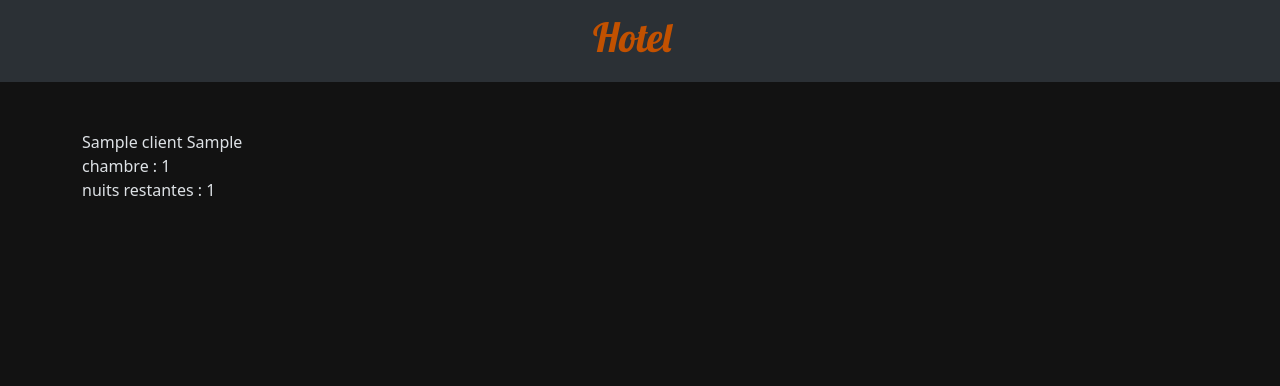
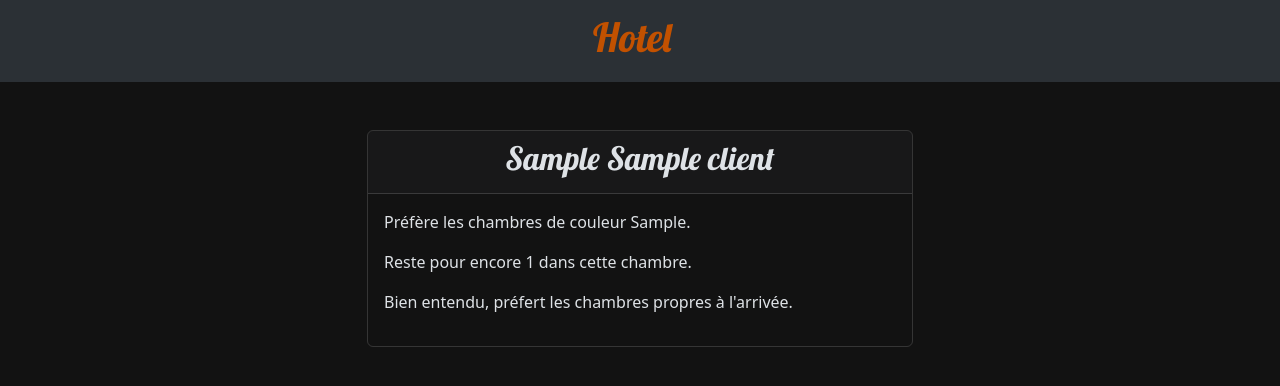
Before and after one commit to eluquemeiff/hotel, a Django app: page /client/1/ in a window 1280 px wide. Shown: the top 386 px of the page. Run offline with Django 3.2, Linux system fonts and the light colour scheme; tables that the repository leaves empty hold one stand-in row (values such as "Sample post").

Commit message:
front de mieux en mieux

```diff
--- a/hotel/templates/hotel/detail_client.html
+++ b/hotel/templates/hotel/detail_client.html
@@ -2,8 +2,20 @@
 {% load static %}
 
 {% block content %}
-{{ client.nom }}
-{{ client.prenom }} <br>
-chambre : {{ chambre.id_chambre }} <br>
-nuits restantes : {{client.nb_nuit}}
+
+<div class="row justify-content-center">
+    <div class="col-md-8 col-lg-6 col-12 ">
+        <div class="card">
+            <div class="card-header">
+                <h2 class="text-center">{{ client.prenom }} {{ client.nom }}</h2>
+            </div>
+            <div class="card-body">
+                <p>Préfère les chambres de couleur {{ client.couleur_pref }}.</p>
+                <p>Reste pour encore {{ client.nb_nuit }} dans cette chambre.</p>
+                <p>Bien entendu, préfert les chambres propres à l'arrivée.</p>
+            </div>
+        </div>
+    </div>
+</div>
+
 {% endblock %}
```
Also changed, not shown: hotel/templates/hotel/vue_hotel.html (+16 -19 lines), 1 other file.
